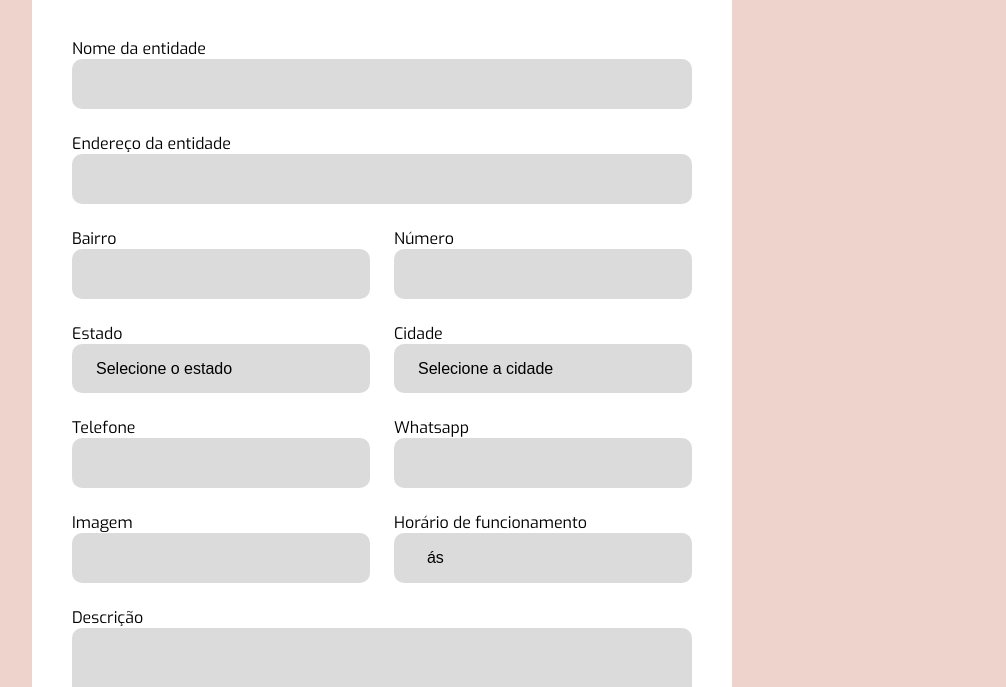
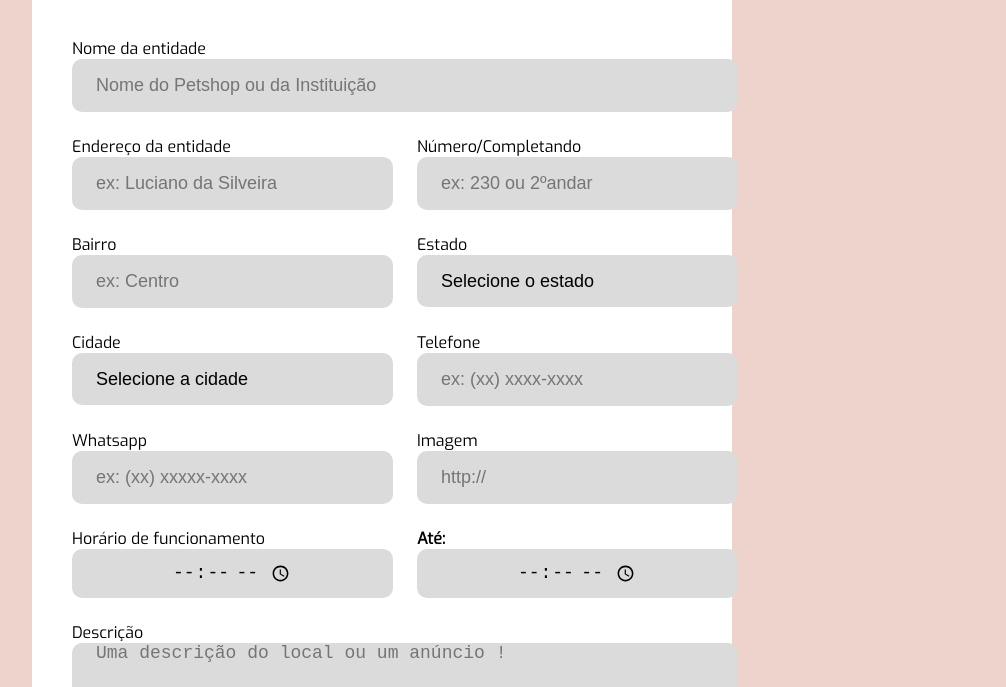
Before and after one commit to GabrielCarreiro/pet-home, a website: page src/views/create-place.html in a window 1280 px wide. Shown: the part 265-952 px from the top of the page, without its empty margins (258-1264 px from the left). Drawn offline with nearby package versions, Linux system fonts and the light colour scheme; files that its build step writes are made by us from their sources; no server answers.

Commit message:
Versão 1.0.0

```diff
--- a/public/styles/create-place.css
+++ b/public/styles/create-place.css
@@ -65,7 +65,7 @@ form .field{
 form input, form select{
     background-color: var(--white-color);
     border: 0;
-    font-size: 16px;
+    font-size: 18px;
     padding: 16px 24px;
     border-radius: 10px;
     outline: none;
@@ -78,9 +78,8 @@ form select{
 }
 
 form input[type="time"]{
-    display: inline;
-
-
+    font-size: 18px;
+    padding: 12px 100px;
 
 }
 
@@ -91,8 +90,9 @@ form .field-group .field + .field{
 form textarea{
     background-color:var(--white-color);
     border: 0;
+    padding: 0 24px;
     border-radius: 10px;
-    font-size: 16px;
+    font-size: 18px;
     outline: none;
 }
 
--- a/public/styles/page-results.css
+++ b/public/styles/page-results.css
@@ -7,6 +7,10 @@ body::after{
     left: 0;
     bottom: 0;
     z-index: -1;
+}
+
+h2 {
+    color: #3c3c3c;
 }
 
 .page-results{
--- a/src/database/db.js
+++ b/src/database/db.js
@@ -23,7 +23,8 @@ module.exports = db
 //             phone TEXT,
 //             whatsapp TEXT,
 //             image TEXT,
-//             time TEXT,
+//             open TEXT,
+//             close TEXT,
 //             description TEXT,
 //             places TEXT
 
@@ -88,4 +89,4 @@ module.exports = db
 
 //     })
 
-//})
+// })
--- a/src/views/create-place.html
+++ b/src/views/create-place.html
@@ -23,7 +23,7 @@
                             <label for="name">
                                 Nome da entidade
                             </label>
-                            <input type="text" name="name">
+                            <input type="text" name="name" placeholder="Nome do Petshop ou da Instituição">
                         </div>
                     </div>
                     <div class="field-group">
@@ -31,7 +31,13 @@
                             <label for="address">
                                 Endereço da entidade
                             </label>
-                            <input type="text" name="address">
+                            <input type="text" name="address" placeholder="ex: Luciano da Silveira">
+                        </div>
+                        <div class="field">
+                            <label for="number">
+                                Número/Completando
+                            </label>
+                            <input type="text" name="number"  placeholder="ex: 230 ou 2ºandar">
                         </div>
                     </div>
                     <div class="field-group">
@@ -39,16 +45,8 @@
                             <label for="address2">
                                 Bairro
                             </label>
-                            <input type="text" name="address2">
+                            <input type="text" name="address2" placeholder="ex: Centro">
                         </div>
-                        <div class="field">
-                            <label for="number">
-                                Número
-                            </label>
-                            <input type="text" name="number">
-                        </div>
-                    </div>
-                    <div class="field-group">
                         <div class="field">
                             <label for="state">Estado</label>
                             <select name="uf">
@@ -58,40 +56,47 @@
                             </select>
                             <input type="hidden" name="state">
                         </div>
+                    </div>
+                    <div class="field-group">
                         <div class="field">
                             <label for="city">Cidade</label>
                             <select name="city">
                                 <option value="">Selecione a cidade</option>
                             </select>
                         </div>
-                    </div>
-                    <div class="field-group">
                         <div class="field">
                             <label for="phone">
                                 Telefone
                             </label>
-                            <input type="text" name="phone">
+                            <input type="text" name="phone" placeholder="ex: (xx) xxxx-xxxx">
                         </div>
+                    </div>
+                    <div class="field-group">
                         <div class="field">
                             <label for="whatsapp">
                                 Whatsapp
                             </label>
-                            <input type="text" name="whatsapp">
+                            <input type="text" name="whatsapp" placeholder="ex: (xx) xxxxx-xxxx">
+                        </div>
+                        <div class="field">
+                            <label for="image">
+                                Imagem
+                            </label>
+                            <input type="url" name="image" placeholder="http://">
                         </div>
                     </div>
                     <div class="field-group">
                         <div class="field">
-                            <label for="image">
-                                Imagem
+                            <label for="open">
+                                Horário de funcionamento
                             </label>
-                            <input type="text" name="image">
+                            <input type="time" name="open" >
                         </div>
                         <div class="field">
-                            <label for="time">
-                                Horário de funcionamento
+                            <label for="close">
+                           <strong> Até: </strong>
                             </label>
-                            <input type="text" name="time" value="  ás  ">
-
+                            <input type="time" name="close">
                         </div>
                     </div>
                     <div class="field-group">
@@ -99,7 +104,7 @@
                             <label for="description">
                                 Descrição
                             </label>
-                            <textarea name="description" cols="30" rows="5"></textarea>
+                            <textarea name="description"  placeholder="Uma descrição do local ou um anúncio !" cols="30" rows="4"></textarea>
                         </div>
                     </div>
                 </fieldset>
@@ -108,13 +113,13 @@
                         <h2>Selecione o tipo de entidade</h2>
                     </legend>
                     <div class="place-grid">
-                        <li data-id="petshop">
+                        <li data-id="Petshop">
                             <img src="/assets/petshop.svg" alt="Petshop">
                             <span>
                                 Petshop
                             </span>
                         </li>
-                        <li data-id="donate">
+                        <li data-id="Adoção">
                             <img src="/assets/adocao.svg" alt="adoção">
                             <span>
                                 Adoção
```
Also changed, not shown: src/server.js (+7 -5 lines), src/views/page-results.html (+11 -16 lines), 1 other file.
